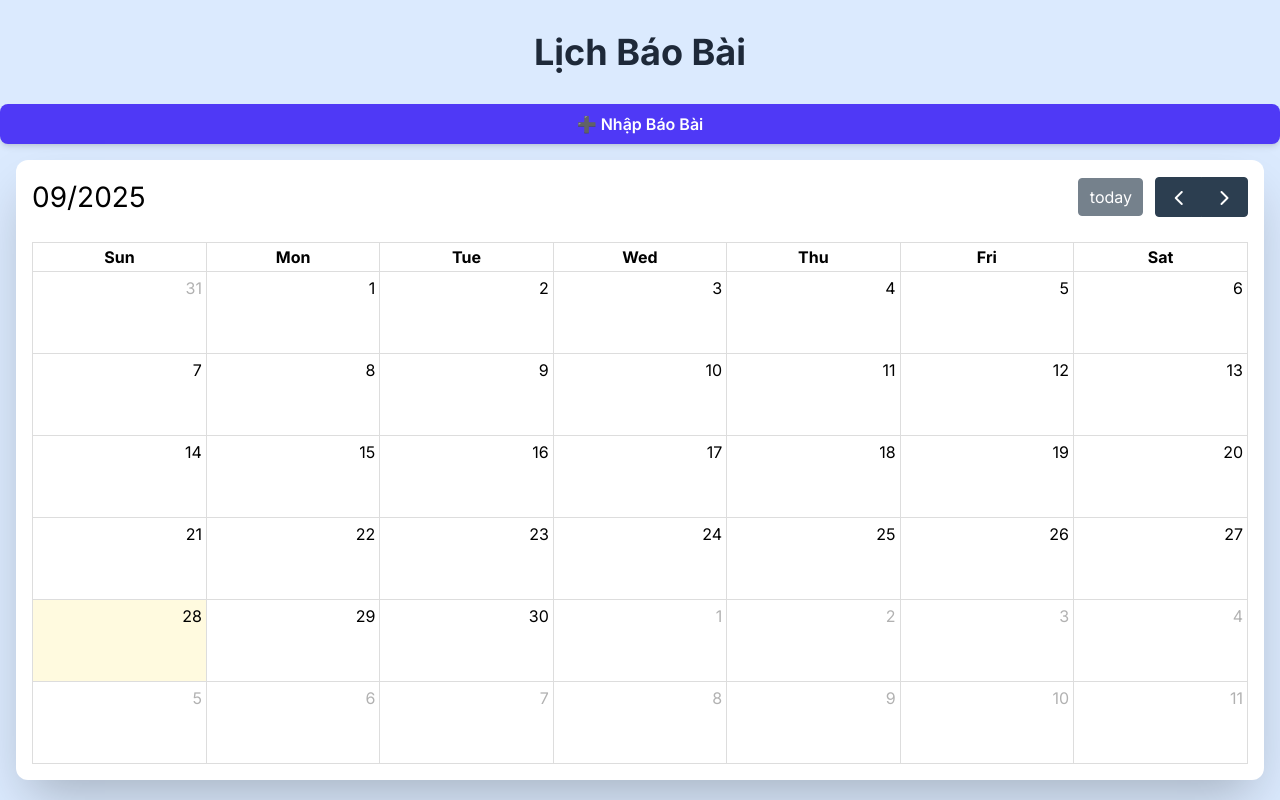
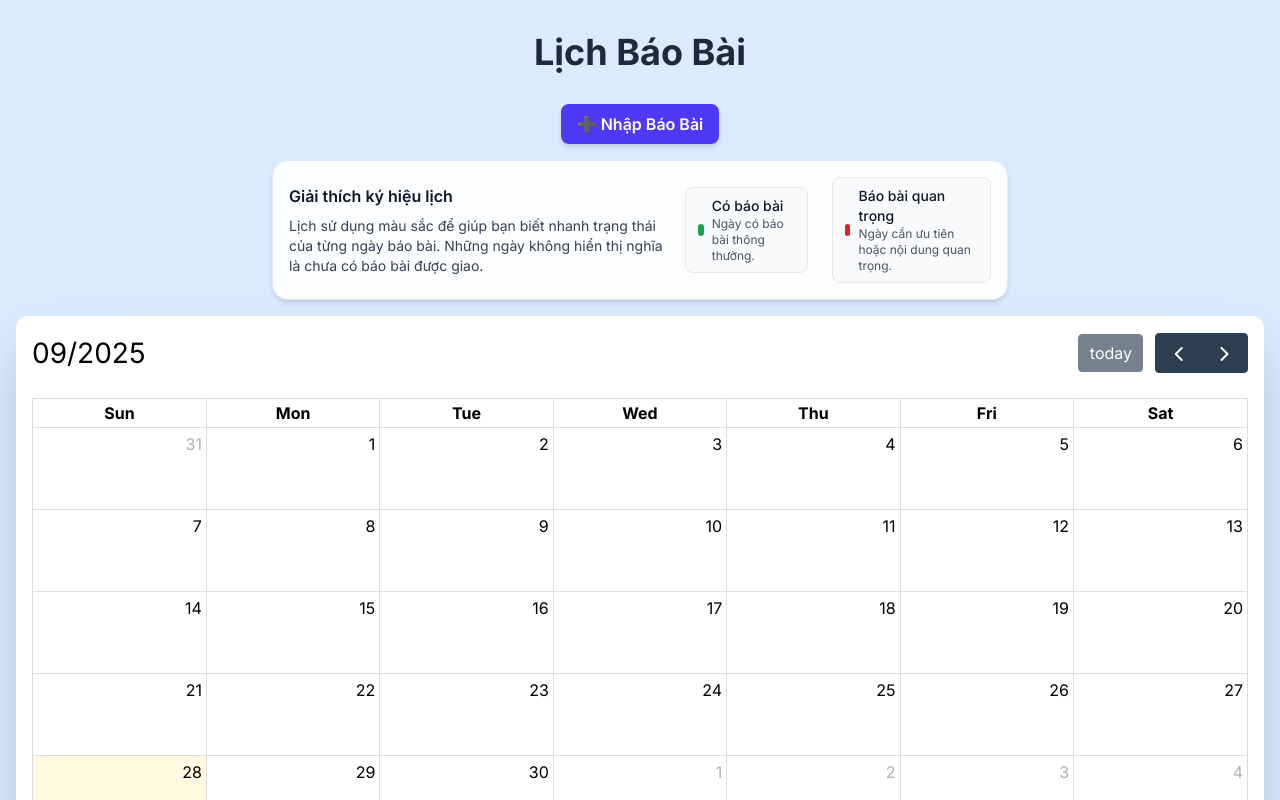
Before and after one commit to lthoa462/homework, a Next.js app: page / in a window 1280 px wide. Shown: the top 800 px of the page. Built offline with nearby package versions, Linux system fonts and the light colour scheme; no server answers; the database is empty.

Commit message:
Show calendar legend inline on home page

```diff
--- a/src/app/page.tsx
+++ b/src/app/page.tsx
@@ -22,10 +22,11 @@ export default function HomePage() {
         if (response.ok) {
           const data = await response.json();
           const formattedEvents = data.map((report: any) => ({
-            title: 'Có báo bài',
+            title: report.isImportant ? 'Báo bài quan trọng' : 'Có báo bài',
             date: report.reportDate.split('T')[0],
-            backgroundColor: 'green',
-            borderColor: 'green'
+            backgroundColor: report.isImportant ? '#dc2626' : '#16a34a',
+            borderColor: report.isImportant ? '#dc2626' : '#16a34a',
+            textColor: '#ffffff'
           }));
           setEvents(formattedEvents);
         }
@@ -42,9 +43,7 @@ export default function HomePage() {
     const formattedDate = info.dateStr;
     router.push(`/report/${formattedDate}`);
   };
-
-
-    const handleEventClick = (info: EventClickArg) => {
+  const handleEventClick = (info: EventClickArg) => {
     // Hành vi khi click vào một sự kiện (ví dụ: "Có báo bài")
     const clickedDate = info.event.startStr; // Lấy ngày của sự kiện đã click
     router.push(`/report/${clickedDate}`);
@@ -55,15 +54,44 @@ export default function HomePage() {
       <h1 className="text-3xl md:text-4xl font-bold text-center my-8 text-gray-800">
         Lịch Báo Bài
       </h1>
-      <Link href="/report-input" passHref legacyBehavior>
+      <div className="flex flex-col md:flex-row items-center justify-center gap-3 md:gap-4">
+        <Link href="/report-input" passHref legacyBehavior>
           <button
-              className={`py-2 px-4 rounded-lg text-white font-semibold shadow-md transition duration-200
+            className={`py-2 px-4 rounded-lg text-white font-semibold shadow-md transition duration-200
                   bg-indigo-600 hover:bg-indigo-700
               `}
           >
-              ➕ Nhập Báo Bài
+            ➕ Nhập Báo Bài
           </button>
-      </Link>
+        </Link>
+      </div>
+      <div className="mx-auto mt-4 w-full max-w-2xl px-4 md:max-w-3xl">
+        <div className="flex flex-col gap-3 rounded-2xl border border-indigo-100 bg-white/90 p-4 text-sm text-gray-700 shadow-md md:flex-row md:items-center md:justify-between">
+          <div className="space-y-2 md:max-w-sm">
+            <h2 className="text-base font-semibold text-gray-900">Giải thích ký hiệu lịch</h2>
+            <p>
+              Lịch sử dụng màu sắc để giúp bạn biết nhanh trạng thái của từng ngày báo bài.
+              Những ngày không hiển thị nghĩa là chưa có báo bài được giao.
+            </p>
+          </div>
+          <div className="flex flex-col gap-3 md:flex-row md:items-center md:gap-6">
+            <div className="flex items-center gap-2 rounded-lg border border-gray-200 bg-gray-50 px-3 py-2">
+              <span className="inline-flex h-3 w-3 rounded-full bg-[#16a34a]" aria-hidden />
+              <div>
+                <p className="text-sm font-medium text-gray-900">Có báo bài</p>
+                <p className="text-xs text-gray-600">Ngày có báo bài thông thường.</p>
+              </div>
+            </div>
+            <div className="flex items-center gap-2 rounded-lg border border-gray-200 bg-gray-50 px-3 py-2">
+              <span className="inline-flex h-3 w-3 rounded-full bg-[#dc2626]" aria-hidden />
+              <div>
+                <p className="text-sm font-medium text-gray-900">Báo bài quan trọng</p>
+                <p className="text-xs text-gray-600">Ngày cần ưu tiên hoặc nội dung quan trọng.</p>
+              </div>
+            </div>
+          </div>
+        </div>
+      </div>
       {loading ? (
         <p className="text-center">Đang tải lịch...</p>
       ) : (
@@ -79,7 +107,7 @@ export default function HomePage() {
               eventDidMount={(info) => {
                 info.el.style.backgroundColor = info.event.backgroundColor;
                 info.el.style.borderColor = info.event.borderColor;
-                info.el.style.color = 'white';
+                info.el.style.color = info.event.textColor || 'white';
               }}
               height="auto"
               contentHeight="auto"
```
